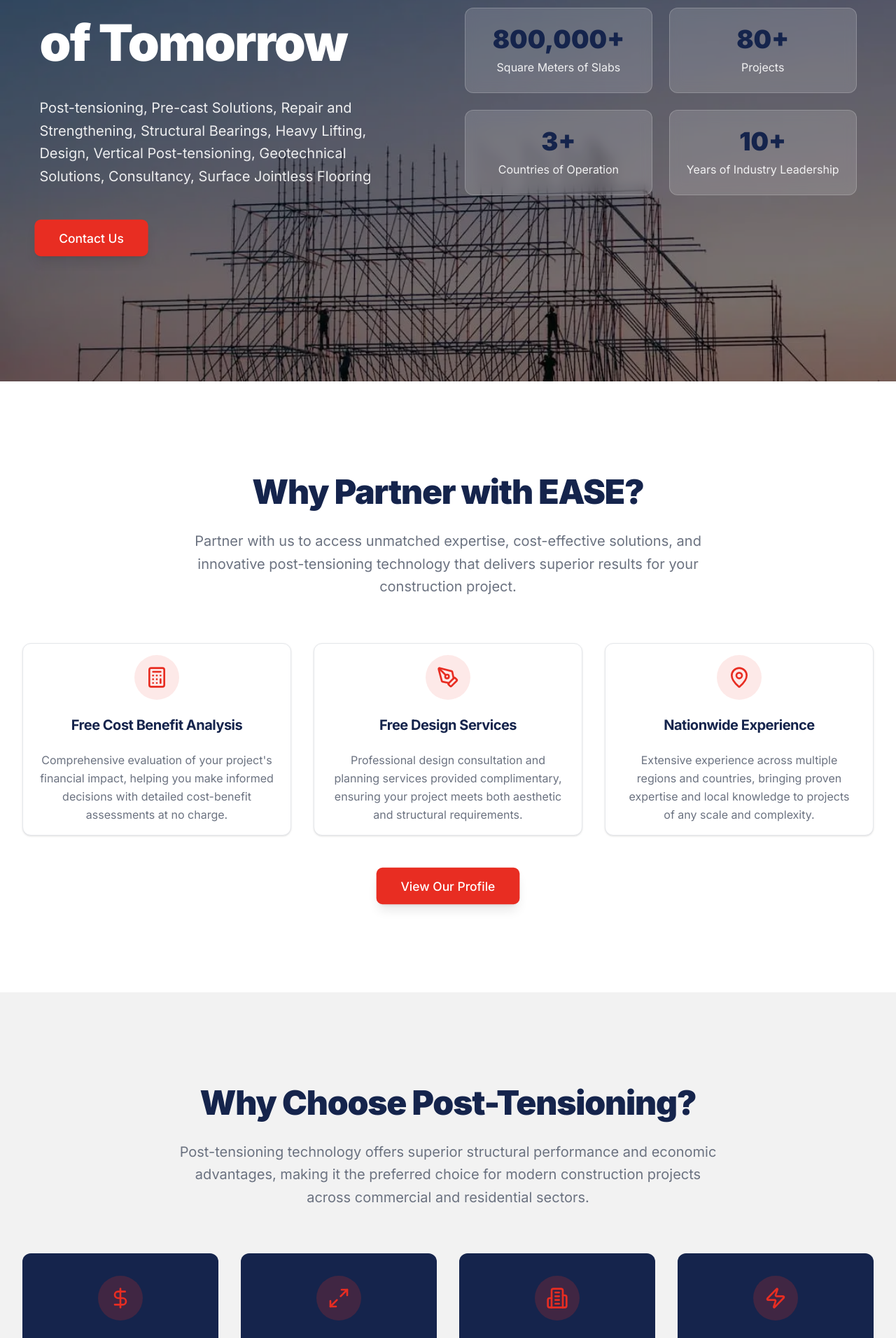
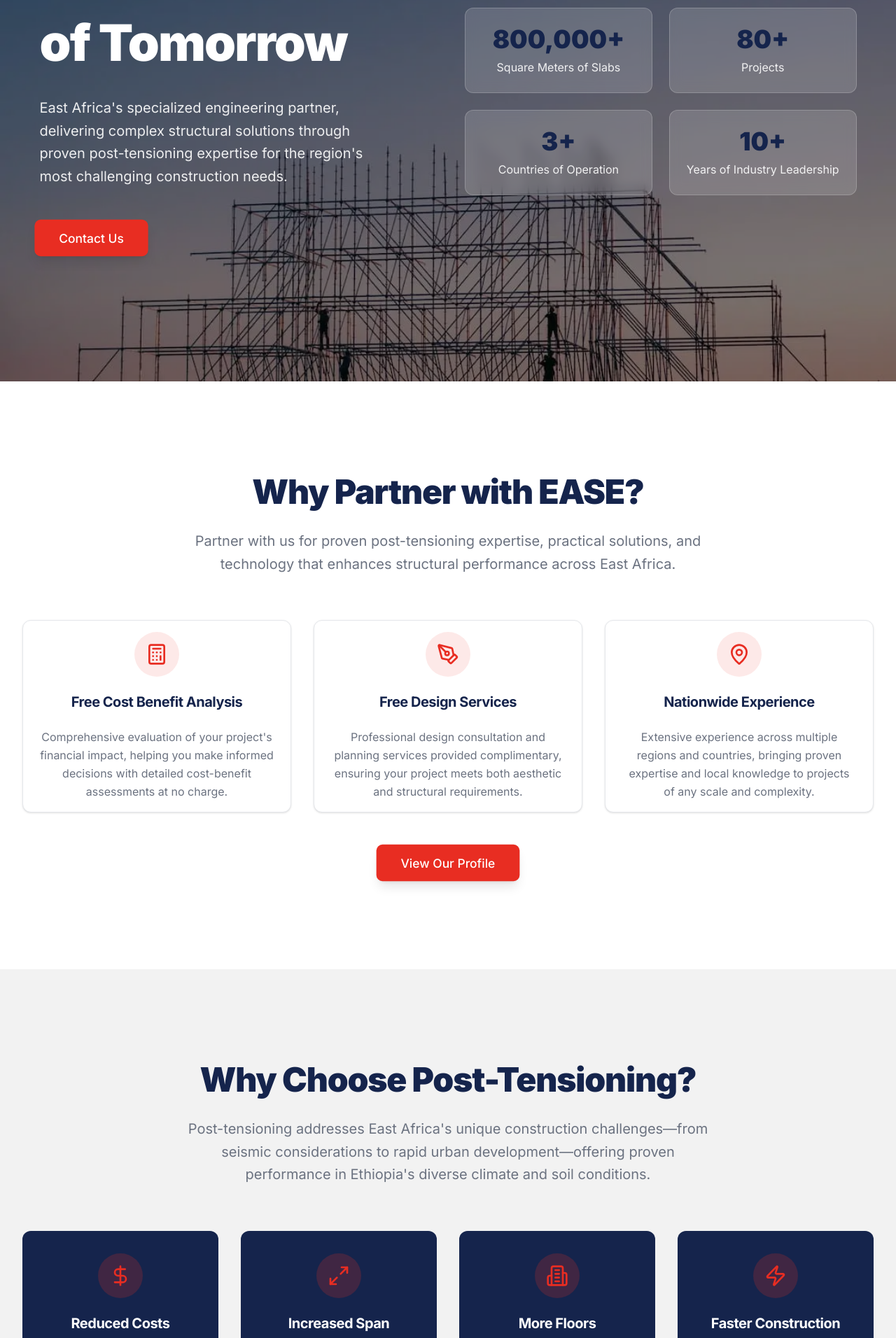
Before and after one commit to ntedvs/ease, a Next.js app: page / in a window 1280 px wide. Shown: the part 320-2232 px from the top of the page at 70% size. Built offline with nearby package versions, Linux system fonts and the light colour scheme.

Commit message:
Update tone, update project numebrs

```diff
--- a/src/app/about/page.tsx
+++ b/src/app/about/page.tsx
@@ -85,12 +85,11 @@
                   Company Overview
                 </h2>
                 <p className="text-lg leading-relaxed text-foreground">
-                  EASE (East Africa Specialized Engineering) was born from a
-                  vision to transform Ethiopia&apos;s construction landscape by
-                  introducing advanced post-tensioning technology to the region.
-                  Our founders recognized the need for innovative structural
-                  solutions that could meet the growing demands of
-                  Ethiopia&apos;s rapidly developing infrastructure.
+                  EASE started with a straightforward goal: bring proven
+                  post-tensioning technology to Ethiopia&apos;s growing construction
+                  sector. Our founders saw the practical benefits—spanning
+                  longer distances with less material, building more efficiently,
+                  and adapting international standards to local conditions.
                 </p>
                 <p className="text-lg leading-relaxed text-foreground">
                   Since our establishment in 2015, our journey has been one of
@@ -376,9 +375,9 @@
               Our Promise
             </h2>
             <p className="mb-12 text-xl leading-relaxed text-muted">
-              We commit to delivering exceptional construction solutions that
-              exceed expectations while maintaining the highest standards of
-              quality, safety, and environmental responsibility.
+              We deliver reliable construction solutions with consistent quality,
+              safety practices, and environmental consideration built into every
+              project.
             </p>
 
             <div className="grid grid-cols-1 gap-8 md:grid-cols-2">
@@ -650,10 +649,10 @@
                 </div>
                 <h3 className="text-2xl font-bold text-secondary">Vision</h3>
                 <p className="leading-relaxed text-muted">
-                  To be East Africa&apos;s leading construction and engineering
-                  company, recognized for innovation, quality, and sustainable
-                  development that transforms communities and builds lasting
-                  landmarks for future generations.
+                  To solve East Africa&apos;s infrastructure challenges through
+                  post-tensioning expertise—enabling developers to build higher,
+                  span farther, and complete projects faster while meeting
+                  international standards.
                 </p>
               </div>
             </div>
--- a/src/app/page.tsx
+++ b/src/app/page.tsx
@@ -24,7 +24,7 @@
 
 export const metadata: Metadata = {
   description:
-    "EASE - East Africa Specialized Engineering. Ethiopia's only insurance-backed construction company building landmarks of tomorrow through innovative post-tensioning solutions and advanced structural engineering.",
+    "EASE - East Africa Specialized Engineering. Ethiopia's insurance-backed construction company specializing in post-tensioning solutions and structural engineering for East Africa's infrastructure needs.",
 }
 
 export default function Home() {
@@ -168,10 +168,9 @@
               </h1>
 
               <p className="max-w-lg text-xl leading-relaxed text-white/90">
-                Post-tensioning, Pre-cast Solutions, Repair and Strengthening,
-                Structural Bearings, Heavy Lifting, Design, Vertical
-                Post-tensioning, Geotechnical Solutions, Consultancy, Surface
-                Jointless Flooring
+                East Africa's specialized engineering partner, delivering complex
+                structural solutions through proven post-tensioning expertise for
+                the region's most challenging construction needs.
               </p>
 
               <div className="pt-4">
@@ -198,9 +197,9 @@
               Why Partner with EASE?
             </h2>
             <p className="mx-auto max-w-3xl text-xl leading-relaxed text-muted">
-              Partner with us to access unmatched expertise, cost-effective
-              solutions, and innovative post-tensioning technology that delivers
-              superior results for your construction project.
+              Partner with us for proven post-tensioning expertise, practical
+              solutions, and technology that enhances structural performance
+              across East Africa.
             </p>
           </div>
 
@@ -284,9 +283,9 @@
               Why Choose Post-Tensioning?
             </h2>
             <p className="mx-auto max-w-3xl text-xl leading-relaxed text-muted">
-              Post-tensioning technology offers superior structural performance
-              and economic advantages, making it the preferred choice for modern
-              construction projects across commercial and residential sectors.
+              Post-tensioning addresses East Africa's unique construction
+              challenges—from seismic considerations to rapid urban development—offering
+              proven performance in Ethiopia's diverse climate and soil conditions.
             </p>
           </div>
 
--- a/src/app/post-tensioning/page.tsx
+++ b/src/app/post-tensioning/page.tsx
@@ -278,11 +278,12 @@
         <div className="container-xl">
           <div className="mx-auto max-w-3xl text-center text-white">
             <h2 className="mb-6 text-4xl font-black text-white md:text-5xl">
-              Ready to Build with Post-Tensioning?
+              Let's Discuss Your Post-Tensioning Needs
             </h2>
             <p className="mb-8 text-xl leading-relaxed text-white/90">
-              Experience the superior advantages of post-tensioning technology
-              for your next construction project.
+              Whether you're facing spanning challenges or seeking construction
+              efficiencies, we'll evaluate how post-tensioning can work for your
+              specific project.
             </p>
             <div className="flex flex-col items-center justify-center space-y-4 sm:flex-row sm:space-y-0 sm:space-x-4">
               <Link
--- a/src/app/projects/page.tsx
+++ b/src/app/projects/page.tsx
@@ -144,9 +144,9 @@
 
   // Static statistics as requested
   const stats = {
-    government: 40,
+    government: 14,
     residential: 20,
-    commercial: 30,
+    commercial: 8,
   }
 
   if (loading) {
--- a/src/app/services/page.tsx
+++ b/src/app/services/page.tsx
@@ -28,7 +28,7 @@
       icon: <Anchor size={40} className="text-primary" />,
       image: "/services/post.jpg",
       description:
-        "Advanced post-tensioning solutions for concrete structures, providing superior strength and durability while reducing material costs and construction time.",
+        "Post-tensioning that solves your structural challenges—spanning longer distances with less material, accelerating project timelines, and reducing overall construction costs.",
       details: [
         "Flat slab and beam post-tensioning systems",
         "Ground anchor and soil nail installations",
--- a/src/components/FAQSection.tsx
+++ b/src/components/FAQSection.tsx
@@ -11,7 +11,7 @@
       question:
         "Is post-tensioning more complex than traditional reinforcement?",
       answer:
-        "While post-tensioning requires specialized knowledge, EASE's experienced team makes the process seamless. The technology is well-established with proven systems and clear installation procedures that our certified technicians execute with precision.",
+        "Post-tensioning is a well-established technology we've mastered over 80+ projects. Our certified technicians execute each installation with precision, backed by international standards. The process follows proven methodologies that we've adapted specifically for Ethiopian conditions.",
     },
     {
       question: "Are post-tensioned structures safe during earthquakes?",
--- a/src/components/ProcessStepsDropdown.tsx
+++ b/src/components/ProcessStepsDropdown.tsx
@@ -47,8 +47,8 @@
             Post-Tensioning Process
           </h2>
           <p className="mx-auto max-w-3xl text-xl leading-relaxed text-muted">
-            Discover the comprehensive 6-step process EASE follows to deliver superior post-tensioning solutions.
-            Each phase is carefully executed by our certified technicians using proven methodologies and quality controls.
+            Our post-tensioning process follows international standards (EN 1992-1-1, ACI 318)
+            with specific adaptations for Ethiopian conditions. Here's exactly how we execute each phase:
           </p>
         </div>
 
```
